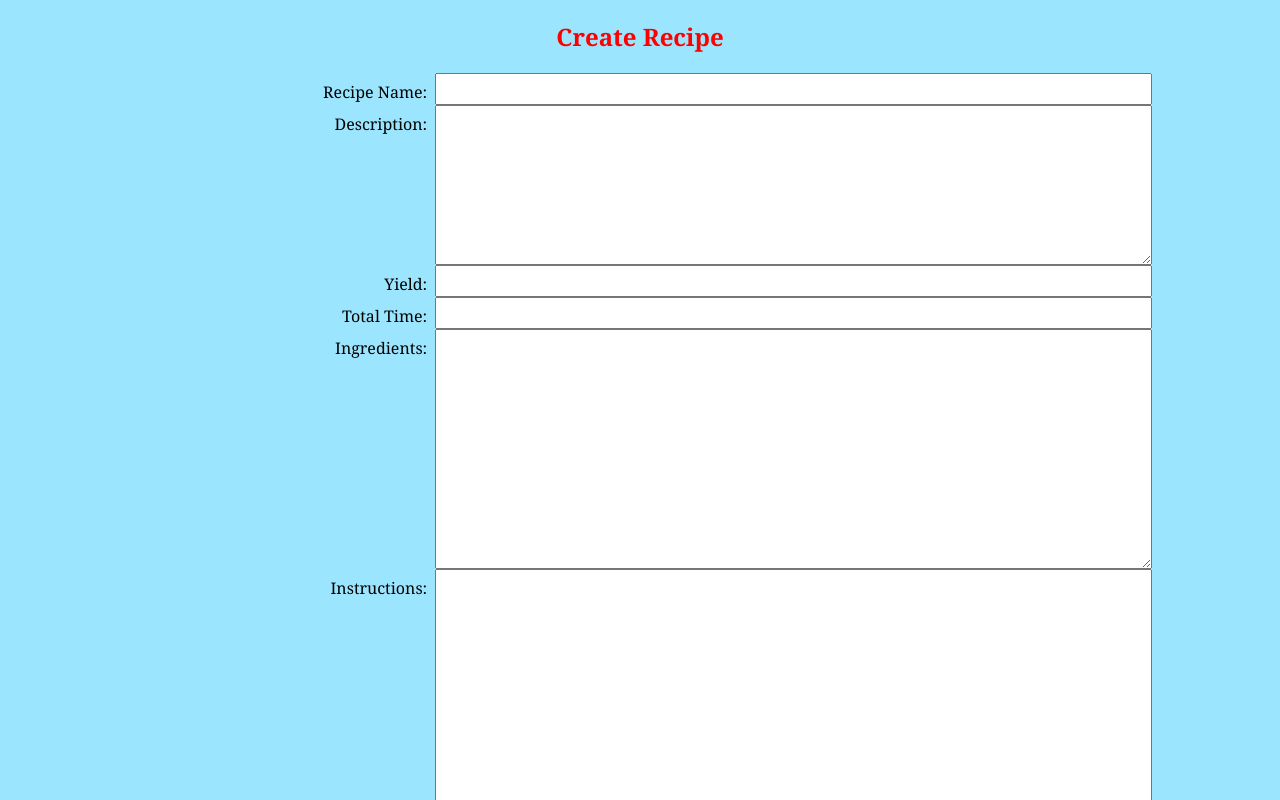
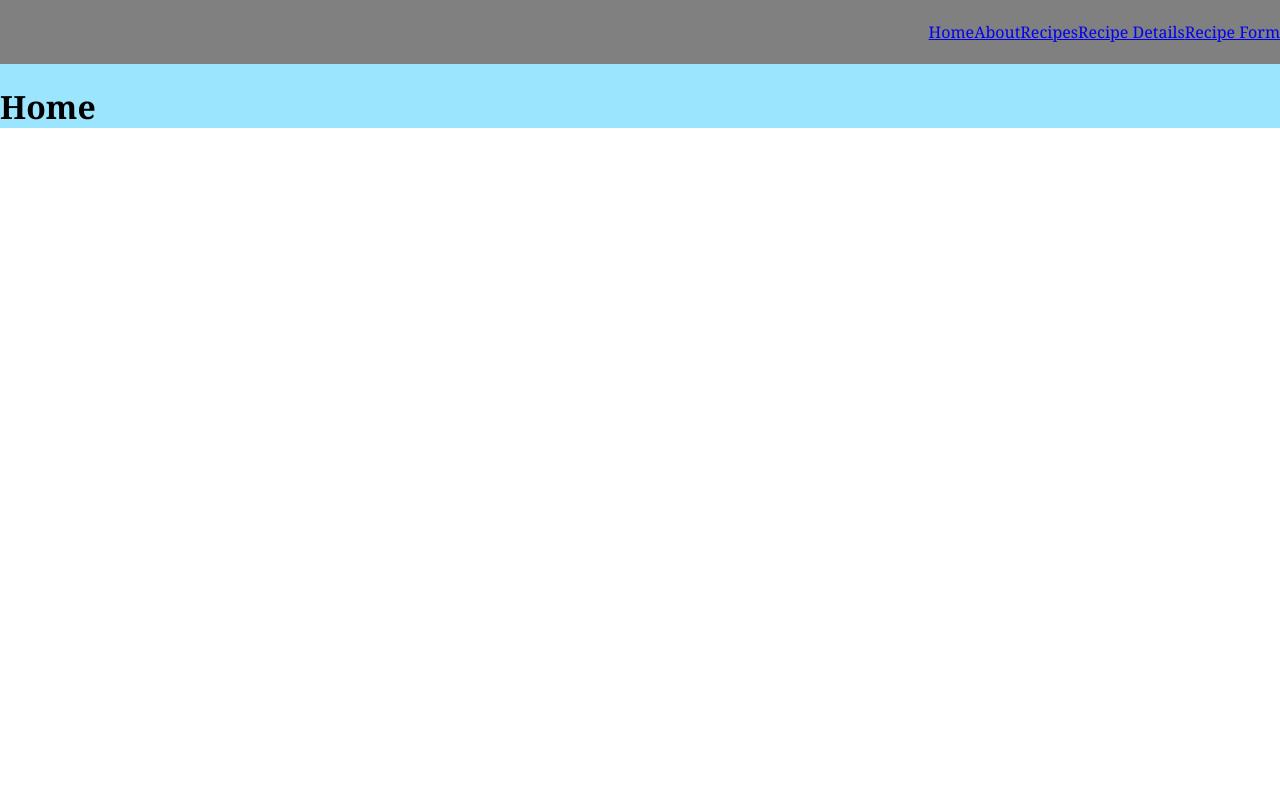
Before and after one commit to tnel91/My-Recipe-Database-API, a React (Create React App) app in the folder frontend-recipe-app/: page / in a window 1280 px wide. Shown: the top 800 px of the page. Built offline with nearby package versions, Linux system fonts and the light colour scheme.

Commit message:
Added more components

```diff
--- a/frontend-recipe-app/src/App.css
+++ b/frontend-recipe-app/src/App.css
@@ -32,3 +32,19 @@ label {
   background-color: aquamarine;
   grid-column: 1 / 3;
 }
+
+.nav {
+  background-color: grey;
+  display: flex;
+  justify-content: flex-end;
+  align-items: center;
+  height: 4em;
+}
+
+.navLink {
+
+}
+
+Link {
+  background-color: red;
+}
--- a/frontend-recipe-app/src/App.js
+++ b/frontend-recipe-app/src/App.js
@@ -1,11 +1,27 @@
 import './App.css'
 import { Routes, Route } from 'react-router-dom'
+import Nav from './components/Nav'
+import Home from './components/Home'
+import About from './components/About'
+import RecipeList from './components/RecipeList'
 import RecipeForm from './components/RecipeForm'
+import RecipeDetails from './components/RecipeDetails'
 
 const App = () => {
   return (
     <div className="App">
-      <RecipeForm />
+      <header>
+        <Nav />
+      </header>
+      <main>
+        <Routes>
+          <Route path="/" element={<Home />} />
+          <Route path="/about" element={<About />} />
+          <Route path="/recipes" element={<RecipeList />} />
+          <Route path="/recipes/form" element={<RecipeForm />} />
+          <Route path="/recipes/details" element={<RecipeDetails />} />
+        </Routes>
+      </main>
     </div>
   )
 }
--- /dev/null
+++ b/frontend-recipe-app/src/components/About.jsx
@@ -0,0 +1,9 @@
+const About = () => {
+  return (
+    <div>
+      <h1>About</h1>
+    </div>
+  )
+}
+
+export default About
--- /dev/null
+++ b/frontend-recipe-app/src/components/Home.jsx
@@ -0,0 +1,9 @@
+const Home = () => {
+  return (
+    <div>
+      <h1>Home</h1>
+    </div>
+  )
+}
+
+export default Home
--- /dev/null
+++ b/frontend-recipe-app/src/components/Nav.jsx
@@ -0,0 +1,25 @@
+import { Link } from 'react-router-dom'
+
+const Nav = () => {
+  return (
+    <nav className="nav">
+      <div className="navLink">
+        <Link to="/">Home</Link>
+      </div>
+      <div className="navLink">
+        <Link to="/about">About</Link>
+      </div>
+      <div className="navLink">
+        <Link to="/recipes">Recipes</Link>
+      </div>
+      <div className="navLink">
+        <Link to="/recipes/details">Recipe Details</Link>
+      </div>
+      <div className="navLink">
+        <Link to="/recipes/form">Recipe Form</Link>
+      </div>
+    </nav>
+  )
+}
+
+export default Nav
--- /dev/null
+++ b/frontend-recipe-app/src/components/RecipeDetails.jsx
@@ -0,0 +1,9 @@
+const RecipeDetails = () => {
+  return (
+    <div>
+      <h1>Recipe Details</h1>
+    </div>
+  )
+}
+
+export default RecipeDetails
--- /dev/null
+++ b/frontend-recipe-app/src/components/RecipeList.jsx
@@ -0,0 +1,9 @@
+const RecipeList = () => {
+  return (
+    <div>
+      <h1>Recipe List</h1>
+    </div>
+  )
+}
+
+export default RecipeList
```
